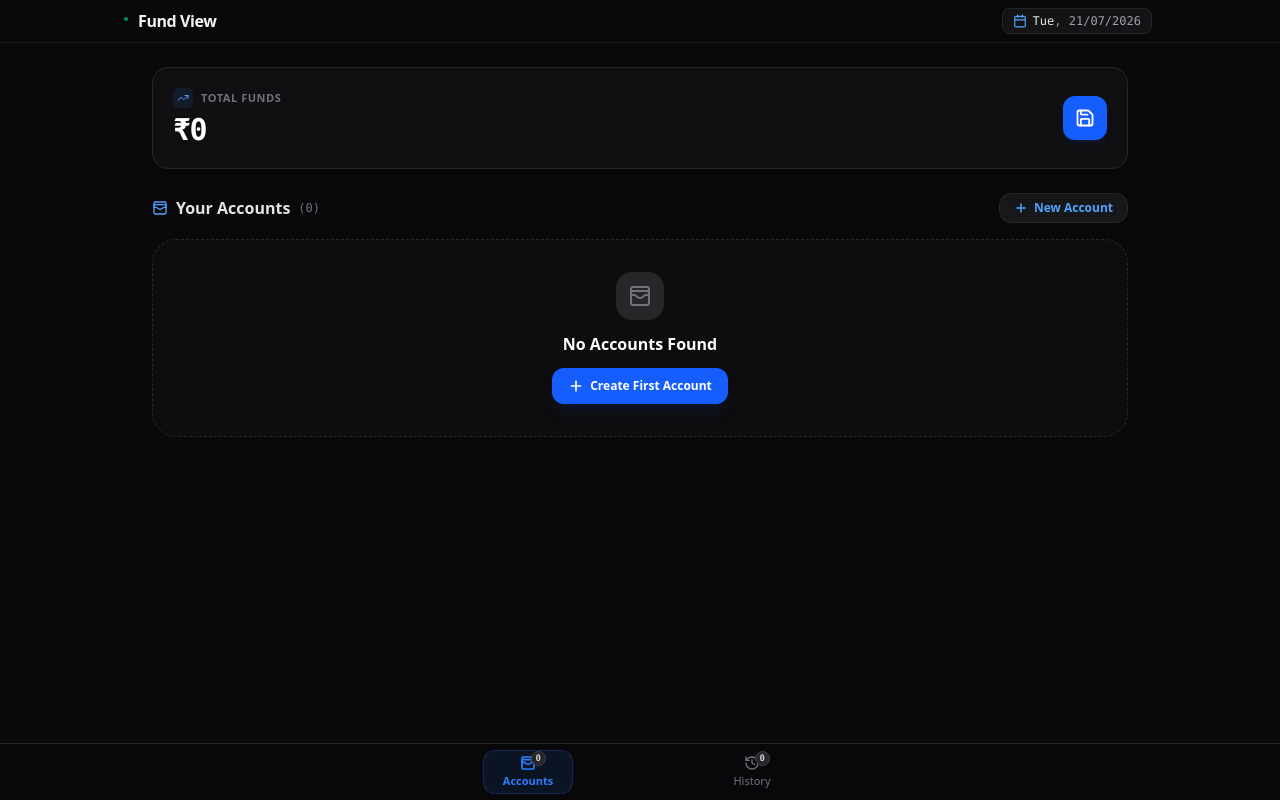
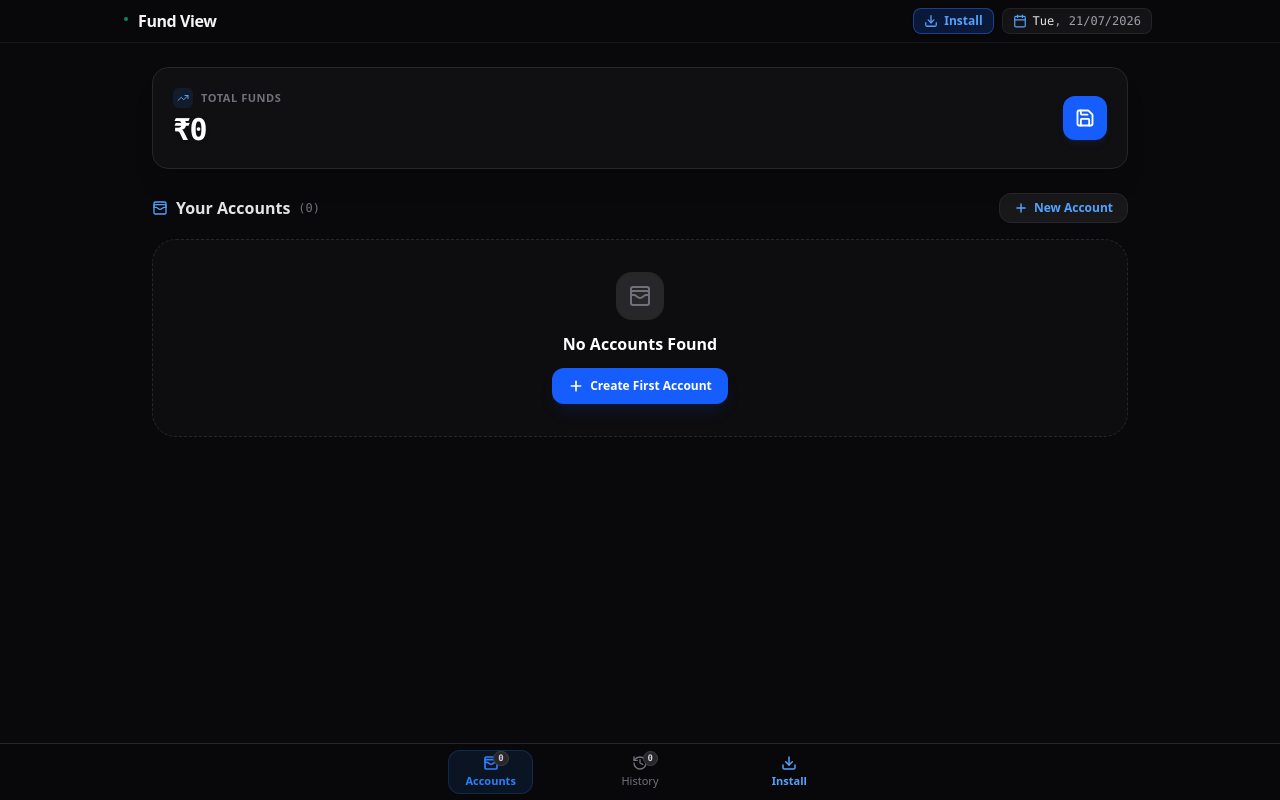
Before and after one commit to prayosh/fund-view, a React (Vite) app: page / in a window 1280 px wide. Built offline with nearby package versions, Linux system fonts and the light colour scheme.

Commit message:
feat(pwa): add PWA installation support
Implement PWA installation flow with state management for install prompts and standalone mode detection. Integrate UI components in Header and BottomNav for better discoverability.

```diff
--- a/src/App.tsx
+++ b/src/App.tsx
@@ -16,7 +16,7 @@ import { HistoryTable } from './components/HistoryTable';
 import { ClearConfirmModal } from './components/ClearConfirmModal';
 import { BottomNav } from './components/BottomNav';
 import { Toast } from './components/Toast';
-import { PWAInstallModal } from './components/PWAInstallModal';
+import { PWAInstallModal, BeforeInstallPromptEvent } from './components/PWAInstallModal';
 import { Plus, WalletCards, Sparkles } from 'lucide-react';
 
 export default function App() {
@@ -29,7 +29,10 @@ export default function App() {
   const [isPWAInstallOpen, setIsPWAInstallOpen] = useState(false);
   const [toast, setToast] = useState<ToastMessage | null>(null);
 
-  // Initialize data from LocalStorage & register Service Worker
+  const [deferredPrompt, setDeferredPrompt] = useState<BeforeInstallPromptEvent | null>(null);
+  const [isInstalled, setIsInstalled] = useState<boolean>(false);
+
+  // Initialize data from LocalStorage & register Service Worker & PWA listeners
   useEffect(() => {
     const loadedAccounts = getStoredAccounts();
     const loadedHistory = getStoredHistory();
@@ -49,6 +52,30 @@ export default function App() {
         );
       });
     }
+
+    // Check standalone mode
+    const isStandalone =
+      window.matchMedia('(display-mode: standalone)').matches ||
+      (navigator as unknown as { standalone?: boolean }).standalone === true;
+    setIsInstalled(isStandalone);
+
+    const handleBeforeInstallPrompt = (e: Event) => {
+      e.preventDefault();
+      setDeferredPrompt(e as BeforeInstallPromptEvent);
+    };
+
+    const handleAppInstalled = () => {
+      setIsInstalled(true);
+      setDeferredPrompt(null);
+    };
+
+    window.addEventListener('beforeinstallprompt', handleBeforeInstallPrompt);
+    window.addEventListener('appinstalled', handleAppInstalled);
+
+    return () => {
+      window.removeEventListener('beforeinstallprompt', handleBeforeInstallPrompt);
+      window.removeEventListener('appinstalled', handleAppInstalled);
+    };
   }, []);
 
   // Calculate total funds dynamically
@@ -127,7 +154,6 @@ export default function App() {
     setAccounts(updated);
     saveStoredAccounts(updated);
     updateTodayHistoryIfExists(updated, history);
-    showToast(`Account renamed to "${newName}"`, 'info');
   };
 
   // 3. Add a new account
@@ -151,23 +177,14 @@ export default function App() {
     setAccounts(updated);
     saveStoredAccounts(updated);
     updateTodayHistoryIfExists(updated, history);
-    showToast(`Added account "${data.name}"`, 'success');
   };
 
   // 4. Delete an account
   const handleDeleteAccount = (id: string) => {
-    const accToDelete = accounts.find((a) => a.id === id);
-    const confirmMessage = accToDelete
-      ? `Are you sure you want to delete "${accToDelete.name}"?`
-      : 'Delete this account?';
-
-    if (window.confirm(confirmMessage)) {
-      const updated = accounts.filter((acc) => acc.id !== id);
-      setAccounts(updated);
-      saveStoredAccounts(updated);
-      updateTodayHistoryIfExists(updated, history);
-      showToast('Account deleted', 'warning');
-    }
+    const updated = accounts.filter((acc) => acc.id !== id);
+    setAccounts(updated);
+    saveStoredAccounts(updated);
+    updateTodayHistoryIfExists(updated, history);
   };
 
   // Drag & Drop Account Reordering State
@@ -209,7 +226,6 @@ export default function App() {
 
     setDraggedIndex(null);
     setDragOverIndex(null);
-    showToast(`Arranged "${movedItem.name}"`, 'info');
   };
 
   const handleDragEnd = () => {
@@ -265,7 +281,6 @@ export default function App() {
   // 5. Save Entry (Snapshot today's balances into History)
   const handleSaveEntry = () => {
     if (accounts.length === 0) {
-      showToast('Please add at least one account first.', 'warning');
       return;
     }
 
@@ -293,7 +308,6 @@ export default function App() {
       };
       setHistory(updatedHistory);
       saveStoredHistory(updatedHistory);
-      showToast("Today's snapshot updated!", 'info');
     } else {
       // Create a single new entry for today
       const maxSerial = history.reduce((max, h) => Math.max(max, h.serialNo || 0), 0);
@@ -311,14 +325,12 @@ export default function App() {
       const updatedHistory = [newEntry, ...history];
       setHistory(updatedHistory);
       saveStoredHistory(updatedHistory);
-      showToast('Snapshot saved to History!', 'success');
     }
   };
 
   // 6. Export History to Excel
   const handleExportExcel = () => {
     exportHistoryToExcel(history, accounts);
-    showToast('Exported history as Excel spreadsheet', 'success');
   };
 
   // 7. Clear All Data
@@ -326,7 +338,6 @@ export default function App() {
     clearAllAppData();
     setAccounts([]);
     setHistory([]);
-    showToast('All accounts and history cleared', 'warning');
   };
 
   // 8. Delete a single history entry
@@ -334,7 +345,6 @@ export default function App() {
     const updatedHistory = history.filter((h) => h.id !== id);
     setHistory(updatedHistory);
     saveStoredHistory(updatedHistory);
-    showToast('History entry deleted', 'info');
   };
 
   const lastHistoryDate = history.length > 0 ? history[0].date : undefined;
@@ -346,6 +356,7 @@ export default function App() {
         totalAccounts={accounts.length}
         lastSavedDate={lastHistoryDate}
         onInstallClick={() => setIsPWAInstallOpen(true)}
+        isInstalled={isInstalled}
       />
 
       {/* Main Container */}
@@ -456,6 +467,8 @@ export default function App() {
         onTabChange={setActiveTab}
         accountsCount={accounts.length}
         historyCount={history.length}
+        onInstallClick={() => setIsPWAInstallOpen(true)}
+        isInstalled={isInstalled}
       />
 
       {/* Add Account Modal */}
@@ -476,6 +489,8 @@ export default function App() {
       <PWAInstallModal
         isOpen={isPWAInstallOpen}
         onClose={() => setIsPWAInstallOpen(false)}
+        deferredPrompt={deferredPrompt}
+        isInstalled={isInstalled}
       />
 
       {/* Toast Messages */}
--- a/src/components/BottomNav.tsx
+++ b/src/components/BottomNav.tsx
@@ -1,13 +1,14 @@
 import React from 'react';
-import { WalletCards, History } from 'lucide-react';
+import { WalletCards, History, Download, Smartphone } from 'lucide-react';
 import { TabType } from '../types';
 
 interface BottomNavProps {
   activeTab: TabType;
   onTabChange: (tab: TabType) => void;
-  onAddAccountClick: () => void;
   accountsCount: number;
   historyCount: number;
+  onInstallClick?: () => void;
+  isInstalled?: boolean;
 }
 
 export const BottomNav: React.FC<BottomNavProps> = ({
@@ -15,6 +16,8 @@ export const BottomNav: React.FC<BottomNavProps> = ({
   onTabChange,
   accountsCount,
   historyCount,
+  onInstallClick,
+  isInstalled,
 }) => {
   return (
     <>
@@ -25,7 +28,7 @@ export const BottomNav: React.FC<BottomNavProps> = ({
           <button
             id="tab-accounts-btn"
             onClick={() => onTabChange('accounts')}
-            className={`relative flex flex-col items-center justify-center min-w-[90px] py-1 px-3 rounded-xl transition-all duration-200 cursor-pointer ${
+            className={`relative flex flex-col items-center justify-center min-w-[85px] py-1 px-3 rounded-xl transition-all duration-200 cursor-pointer ${
               activeTab === 'accounts'
                 ? 'text-blue-500 font-bold bg-blue-500/10 border border-blue-500/20'
                 : 'text-zinc-500 hover:text-zinc-300 font-medium'
@@ -44,7 +47,7 @@ export const BottomNav: React.FC<BottomNavProps> = ({
           <button
             id="tab-history-btn"
             onClick={() => onTabChange('history')}
-            className={`relative flex flex-col items-center justify-center min-w-[90px] py-1 px-3 rounded-xl transition-all duration-200 cursor-pointer ${
+            className={`relative flex flex-col items-center justify-center min-w-[85px] py-1 px-3 rounded-xl transition-all duration-200 cursor-pointer ${
               activeTab === 'history'
                 ? 'text-blue-500 font-bold bg-blue-500/10 border border-blue-500/20'
                 : 'text-zinc-500 hover:text-zinc-300 font-medium'
@@ -58,6 +61,26 @@ export const BottomNav: React.FC<BottomNavProps> = ({
             </div>
             <span className="text-[11px] mt-0.5">History</span>
           </button>
+
+          {/* Tab 3: Install App */}
+          {onInstallClick && (
+            <button
+              id="tab-install-btn"
+              onClick={onInstallClick}
+              className={`relative flex flex-col items-center justify-center min-w-[85px] py-1 px-3 rounded-xl transition-all duration-200 cursor-pointer text-zinc-500 hover:text-blue-400 font-medium`}
+            >
+              <div className="relative">
+                {isInstalled ? (
+                  <Smartphone className="w-4 h-4 text-emerald-400 stroke-[2]" />
+                ) : (
+                  <Download className="w-4 h-4 text-blue-400 stroke-[2.2]" />
+                )}
+              </div>
+              <span className={`text-[11px] mt-0.5 ${isInstalled ? 'text-emerald-400' : 'text-blue-400 font-semibold'}`}>
+                {isInstalled ? 'App' : 'Install'}
+              </span>
+            </button>
+          )}
         </div>
       </div>
     </>
--- a/src/components/Header.tsx
+++ b/src/components/Header.tsx
@@ -1,13 +1,18 @@
 import React from 'react';
-import { Calendar } from 'lucide-react';
+import { Calendar, Download, Smartphone } from 'lucide-react';
 
 interface HeaderProps {
   totalAccounts: number;
   lastSavedDate?: string;
   onInstallClick?: () => void;
+  isInstalled?: boolean;
 }
 
-export const Header: React.FC<HeaderProps> = ({ totalAccounts }) => {
+export const Header: React.FC<HeaderProps> = ({
+  totalAccounts,
+  onInstallClick,
+  isInstalled,
+}) => {
   const now = new Date();
   const dayName = now.toLocaleDateString('en-US', { weekday: 'short' });
   const day = String(now.getDate()).padStart(2, '0');
@@ -26,7 +31,6 @@ export const Header: React.FC<HeaderProps> = ({ totalAccounts }) => {
               alt="Fund View Logo"
               className="w-7 h-7 rounded-lg object-cover border border-zinc-700/60 shadow-md"
               onError={(e) => {
-                // Fallback to text box if image fails to load
                 (e.target as HTMLElement).style.display = 'none';
               }}
             />
@@ -39,12 +43,39 @@ export const Header: React.FC<HeaderProps> = ({ totalAccounts }) => {
           </div>
         </div>
 
-        {/* Day & Date at Top Right */}
-        <div className="flex items-center space-x-1.5 text-xs text-zinc-400 font-mono bg-zinc-900/80 px-2.5 py-1 rounded-lg border border-zinc-800/80 shadow-inner">
-          <Calendar className="w-3.5 h-3.5 text-blue-400 stroke-[2]" />
-          <span>
-            <strong className="text-zinc-200 font-medium">{dayName}</strong>, {formattedDate}
-          </span>
+        {/* Right Section: Install Button & Date */}
+        <div className="flex items-center space-x-2">
+          {onInstallClick && (
+            <button
+              id="header-install-btn"
+              onClick={onInstallClick}
+              title={isInstalled ? 'App Installed' : 'Install PWA App'}
+              className={`flex items-center space-x-1.5 text-xs font-semibold px-2.5 py-1 rounded-lg border transition-all cursor-pointer ${
+                isInstalled
+                  ? 'bg-emerald-500/10 text-emerald-400 border-emerald-500/30'
+                  : 'bg-blue-600/20 hover:bg-blue-600/30 text-blue-400 border-blue-500/40 shadow-sm active:scale-95'
+              }`}
+            >
+              {isInstalled ? (
+                <>
+                  <Smartphone className="w-3.5 h-3.5 stroke-[2]" />
+                  <span className="hidden xs:inline">Installed</span>
+                </>
+              ) : (
+                <>
+                  <Download className="w-3.5 h-3.5 stroke-[2.2]" />
+                  <span>Install</span>
+                </>
+              )}
+            </button>
+          )}
+
+          <div className="flex items-center space-x-1.5 text-xs text-zinc-400 font-mono bg-zinc-900/80 px-2.5 py-1 rounded-lg border border-zinc-800/80 shadow-inner">
+            <Calendar className="w-3.5 h-3.5 text-blue-400 stroke-[2]" />
+            <span>
+              <strong className="text-zinc-200 font-medium">{dayName}</strong>, {formattedDate}
+            </span>
+          </div>
         </div>
       </div>
     </header>
--- a/src/components/PWAInstallModal.tsx
+++ b/src/components/PWAInstallModal.tsx
@@ -1,22 +1,34 @@
 import React, { useState, useEffect } from 'react';
 import { Download, X, Share, PlusSquare, Smartphone, CheckCircle2 } from 'lucide-react';
 
-interface BeforeInstallPromptEvent extends Event {
+export interface BeforeInstallPromptEvent extends Event {
   prompt: () => Promise<void>;
   userChoice: Promise<{ outcome: 'accepted' | 'dismissed' }>;
 }
 
-export const PWAInstallModal: React.FC<{ isOpen: boolean; onClose: () => void }> = ({
+interface PWAInstallModalProps {
+  isOpen: boolean;
+  onClose: () => void;
+  deferredPrompt?: BeforeInstallPromptEvent | null;
+  isInstalled?: boolean;
+}
+
+export const PWAInstallModal: React.FC<PWAInstallModalProps> = ({
   isOpen,
   onClose,
+  deferredPrompt: propDeferredPrompt,
+  isInstalled: propIsInstalled = false,
 }) => {
-  const [deferredPrompt, setDeferredPrompt] = useState<BeforeInstallPromptEvent | null>(null);
+  const [localDeferredPrompt, setLocalDeferredPrompt] = useState<BeforeInstallPromptEvent | null>(null);
   const [isIOS, setIsIOS] = useState(false);
   const [isInstalled, setIsInstalled] = useState(false);
+
+  const activePrompt = propDeferredPrompt || localDeferredPrompt;
 
   useEffect(() => {
     // Check if running in standalone mode (already installed)
     const isStandalone =
+      propIsInstalled ||
       window.matchMedia('(display-mode: standalone)').matches ||
       (navigator as unknown as { standalone?: boolean }).standalone === true;
 
@@ -27,10 +39,10 @@ export const PWAInstallModal: React.FC<{ isOpen: boolean; onClose: () => void }>
     const isIPhoneOrIPad = /iphone|ipad|ipod/.test(userAgent);
     setIsIOS(isIPhoneOrIPad);
 
-    // Listen for install prompt on Android / Chrome / Desktop
+    // Fallback listener if prop not provided
     const handleBeforeInstallPrompt = (e: Event) => {
       e.preventDefault();
-      setDeferredPrompt(e as BeforeInstallPromptEvent);
+      setLocalDeferredPrompt(e as BeforeInstallPromptEvent);
     };
 
     window.addEventListener('beforeinstallprompt', handleBeforeInstallPrompt);
@@ -38,16 +50,20 @@ export const PWAInstallModal: React.FC<{ isOpen: boolean; onClose: () => void }>
     return () => {
       window.removeEventListener('beforeinstallprompt', handleBeforeInstallPrompt);
     };
-  }, []);
+  }, [propIsInstalled]);
 
   const handleInstallClick = async () => {
-    if (deferredPrompt) {
-      await deferredPrompt.prompt();
-      const choice = await deferredPrompt.userChoice;
-      if (choice.outcome === 'accepted') {
-        setIsInstalled(true);
+    if (activePrompt) {
+      try {
+        await activePrompt.prompt();
+        const choice = await activePrompt.userChoice;
+        if (choice.outcome === 'accepted') {
+          setIsInstalled(true);
+        }
+      } catch (err) {
+        console.warn('Install prompt error:', err);
       }
-      setDeferredPrompt(null);
+      setLocalDeferredPrompt(null);
       onClose();
     }
   };
@@ -68,7 +84,6 @@ export const PWAInstallModal: React.FC<{ isOpen: boolean; onClose: () => void }>
               alt="Fund View Logo"
               className="w-10 h-10 rounded-2xl object-cover border border-zinc-700/60 shadow-md"
               onError={(e) => {
-                // Fallback if logo fails to load
                 (e.target as HTMLElement).style.display = 'none';
               }}
             />
@@ -131,19 +146,14 @@ export const PWAInstallModal: React.FC<{ isOpen: boolean; onClose: () => void }>
             </p>
             <button
               onClick={handleInstallClick}
-              disabled={!deferredPrompt}
-              className={`w-full py-3 px-4 rounded-xl font-bold text-xs uppercase tracking-wider flex items-center justify-center space-x-2 transition-all cursor-pointer ${
-                deferredPrompt
-                  ? 'bg-blue-600 hover:bg-blue-500 text-white shadow-lg shadow-blue-900/30'
-                  : 'bg-zinc-800 text-zinc-500 cursor-not-allowed'
-              }`}
+              className="w-full py-3 px-4 rounded-xl font-bold text-xs uppercase tracking-wider flex items-center justify-center space-x-2 transition-all cursor-pointer bg-blue-600 hover:bg-blue-500 text-white shadow-lg shadow-blue-900/30 active:scale-95"
             >
               <Download className="w-4 h-4" />
-              <span>{deferredPrompt ? 'Install App Now' : 'Use browser menu to Install'}</span>
+              <span>{activePrompt ? 'Install App Now' : 'Add to Home Screen'}</span>
             </button>
-            {!deferredPrompt && (
+            {!activePrompt && (
               <p className="text-[11px] text-zinc-500 text-center">
-                If the install button is disabled, open your browser options menu (⋮) and tap <strong>Install App</strong> or <strong>Add to Home screen</strong>.
+                If prompted, tap <strong>Install</strong> or use your browser menu (⋮) to select <strong>Add to Home Screen</strong> / <strong>Install App</strong>.
               </p>
             )}
           </div>
```
